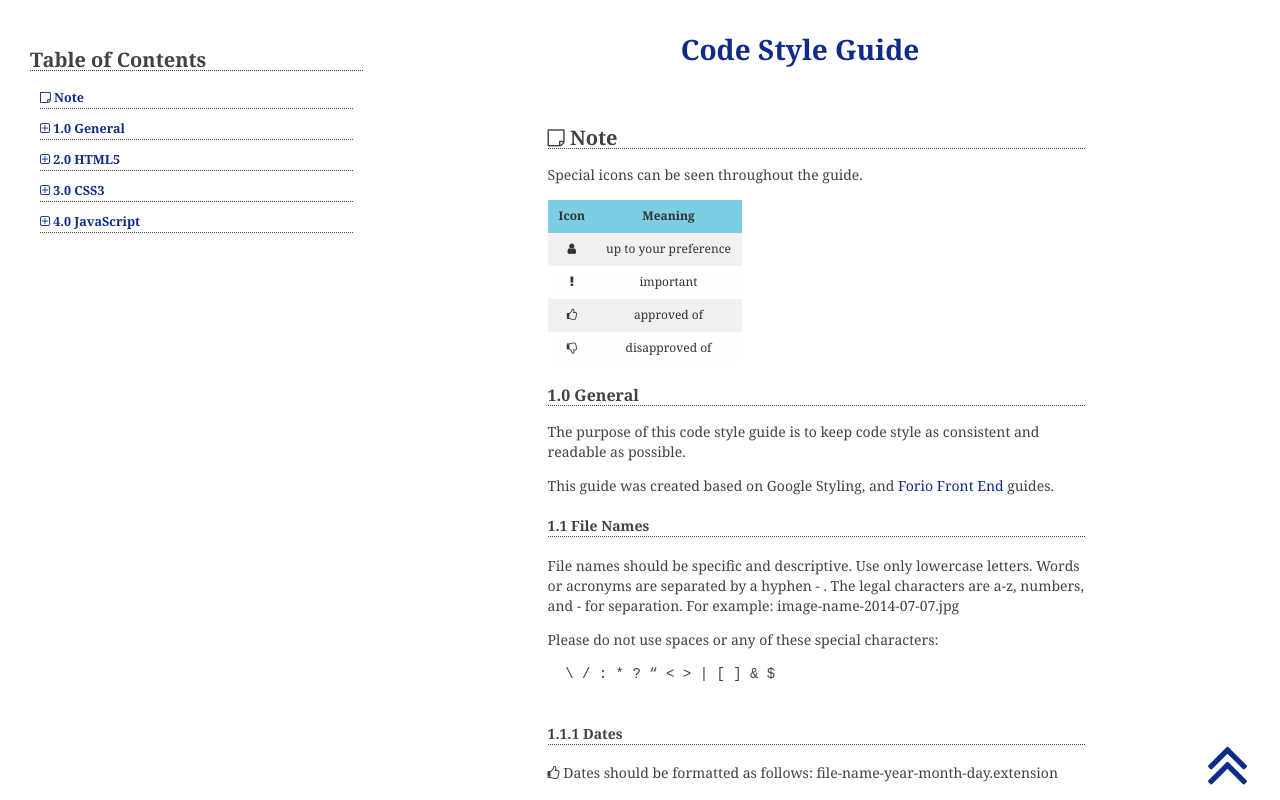
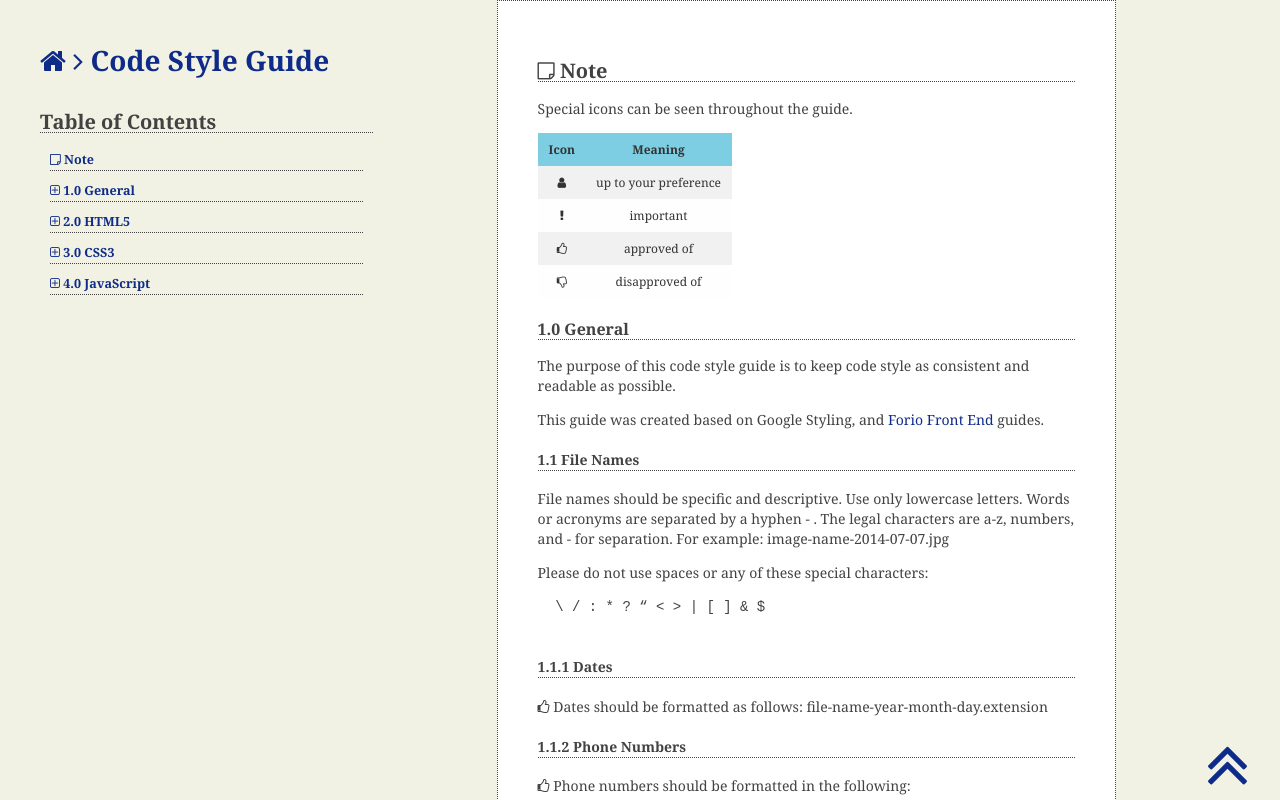
Before and after one commit to kristietamato/web-app-guides, a plain HTML site: page index.html in a window 1280 px wide. Drawn offline with Linux system fonts and the light colour scheme.

Commit message:
Modify style; change code-style-guide to index.html

```diff
--- a/css/code-style-guide.css
+++ b/css/code-style-guide.css
@@ -27,13 +27,13 @@ body
 {
   display: flex;
   flex-wrap: wrap;
+  background-color: #F1F2E4;
 }
 
 #main-heading /* edit the main h1 */
  {
   width: 100%;
-  text-align: center;
-  padding: 20px 20px 20px 160px;
+  text-align: left;
   font-size: 28px;
  }
 
@@ -47,21 +47,24 @@ body
 
  .table-of-contents /* create a fixed left menu */
  {
-    padding: 30px;
+    padding: 10px 40px 40px 40px;
     position: fixed;
     width: 26%;
     margin-right: 20px;
-    overflow-y: scroll;
+    overflow-y: auto;
     top: 0;
     bottom: 0;
     font-size: 90%;
+    background-color: #F1F2E4;
  }
 
    .info /* edit all the right content */
   {
-    padding: 10px 0 20px 20px;
+    padding: 40px;
     width: 60%;
     margin: auto;
+    border: dotted 1px;
+    background-color: #ffffff;
   }
 
 
--- a/code-style-guide.html
+++ b/index.html
@@ -9,11 +9,11 @@
   <link rel="stylesheet" href="https://maxcdn.bootstrapcdn.com/font-awesome/4.4.0/css/font-awesome.min.css">
 </head>
 <body>
-  <h1 id="main-heading">Code Style Guide</h1>
   <main>
     <section class="content">
       <section class="table-of-contents-main">
         <section class="table-of-contents">
+          <h1 id="main-heading"><a href="http://www.tamato.org/"><i class="fa fa-home"></a></i> <i class="fa fa-angle-right"></i> Code Style Guide</h1>
           <h2>Table of Contents</h2>
           <h4><a href="#note"><i class="fa fa-sticky-note-o"></i> Note</a></h4>
           <h4 id="button-general"><a href="#general-1.0"><i id="toc-icon-general" class="fa fa-plus-square-o"></i> 1.0 General</a></h4>
@@ -93,9 +93,9 @@
         </section>
       </section><!-- end table of contents -->
 
-      <section class="guide">
+      <section class="guide" id="note">
         <section class = "info">
-          <h2 id="note"><i class="fa fa-sticky-note-o"></i> Note</h2>
+          <h2><i class="fa fa-sticky-note-o"></i> Note</h2>
           <p>
             Special icons can be seen throughout the guide.
           </p>
```
Also changed, not shown: 2 other files.
